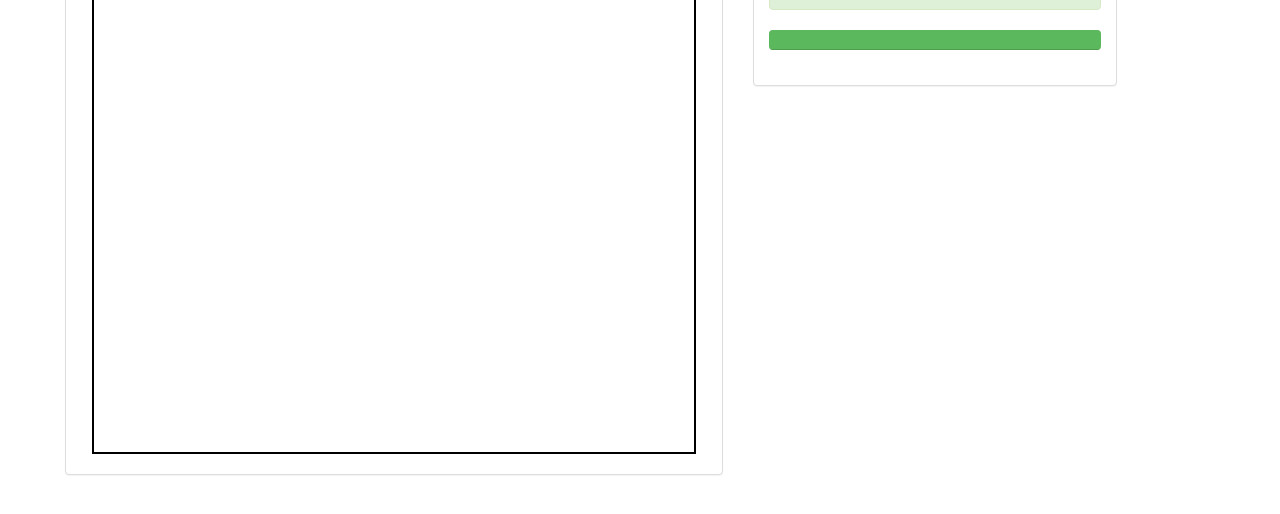
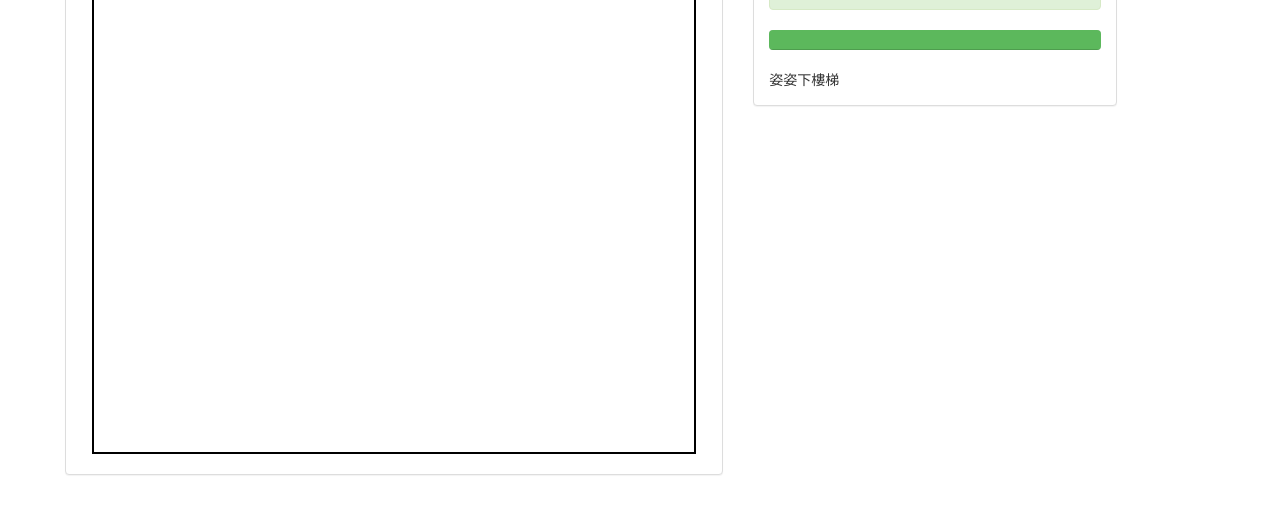
Before and after one commit to megshao/ZiZi_UnderTheStairs, a plain HTML site: page index.html in a window 1280 px wide. Shown: the part 216-730 px from the top of the page. Drawn offline with nearby package versions, Linux system fonts and the light colour scheme.

Commit message:
test font

```diff
--- a/index.html
+++ b/index.html
@@ -9,6 +9,7 @@
             <script type="text/javascript" src="js/people.js"></script>
             <link rel="stylesheet" type="text/css" href="http://maxcdn.bootstrapcdn.com/bootstrap/3.3.4/css/bootstrap.min.css">
             <script src="http://apps.bdimg.com/libs/jqueryui/1.10.4/jquery-ui.min.js"></script>
+            <script src="http://s3-ap-northeast-1.amazonaws.com/justfont-user-script/jf-32438.js"></script>
 	</head>
 
 	<body>
@@ -38,6 +39,7 @@
                                                 <span class="sr-only">40% 完成</span>
                                           </div>
                                     </div>
+                                    <div class="ct1">姿姿下樓梯</div>
                               </div>
                         </div>
                   </div>
@@ -144,7 +146,8 @@
                   imgIndex = 0;
             }
 
-
+            cxt2.font = 'italic 40pt Microsoft JhengHei';
+            cxt2.fillText('姿姿下樓梯',100,100);
 
             var move;
 
```
